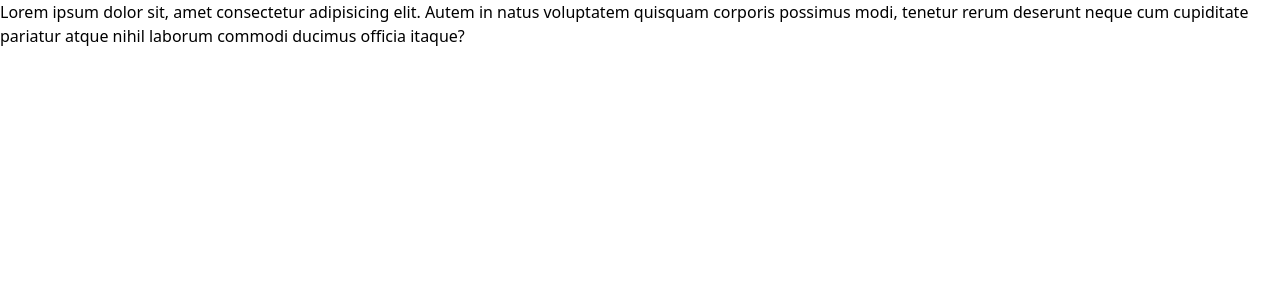
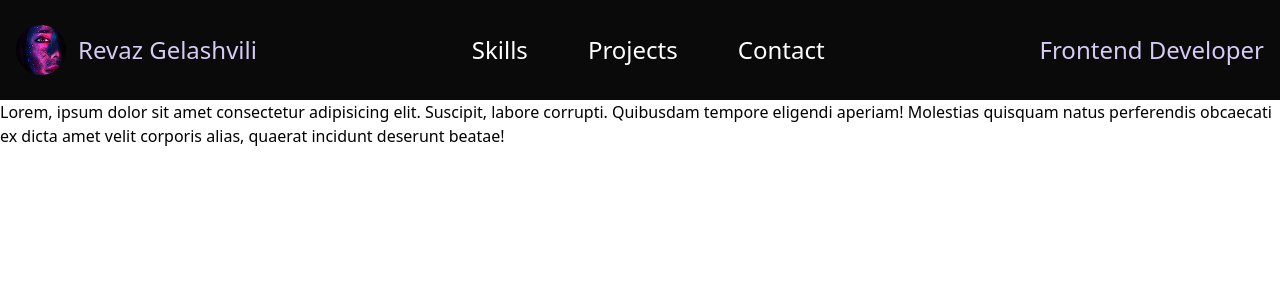
Before and after one commit to Revaz-Gelashvili/CV, a React (Vite) app: page / in a window 1280 px wide. Shown: the top 300 px of the page. Built offline with nearby package versions, Linux system fonts and the light colour scheme.

Commit message:
start to make Header

```diff
--- a/src/Components/Header/Header.jsx
+++ b/src/Components/Header/Header.jsx
@@ -1,14 +1,32 @@
 import "./Header.scss";
+import { useTranslation } from "react-i18next";
+import { Link } from "react-router-dom";
 
 export default function Header() {
+  const { t } = useTranslation();
   return (
-    <div>
-      <p>
-        Lorem ipsum dolor sit, amet consectetur adipisicing elit. Autem in natus
-        voluptatem quisquam corporis possimus modi, tenetur rerum deserunt neque
-        cum cupiditate pariatur atque nihil laborum commodi ducimus officia
-        itaque?
-      </p>
-    </div>
+    <header className="w-full flex justify-center bg-neutral-950 text-white absolute">
+      <nav className="w-full max-w-screen-xl h-25 flex items-center justify-between px-4">
+        <div className="flex items-center gap-3 font-medium">
+          <img
+            className="w-[50px] h-[50px]"
+            src="/Public/images/avatar.png"
+            alt="avatar"
+          />
+          <p className="myName text-xl lg:text-2xl">{t("header.name")}</p>
+        </div>
+
+        <ul className="lg:text-2xl hidden md:flex gap-15">
+          <li>{t("header.link1")}</li>
+          <li>{t("header.link2")}</li>
+          <li>{t("header.link3")}</li>
+        </ul>
+        <div>
+          <p className="myName text-xl lg:text-2xl font-medium">
+            Frontend Developer
+          </p>
+        </div>
+      </nav>
+    </header>
   );
 }
--- a/src/Components/Header/Header.scss
+++ b/src/Components/Header/Header.scss
@@ -0,0 +1,5 @@
+nav {
+  .myName {
+    color: #d6cbf4;
+  }
+}
--- a/src/Components/Hero/Hero.jsx
+++ b/src/Components/Hero/Hero.jsx
@@ -1,5 +1,12 @@
 import "./Hero.scss";
 
 export default function Hero() {
-  return;
+  return (
+    <div className="hero min-h-screen pt-[100px]">
+      Lorem, ipsum dolor sit amet consectetur adipisicing elit. Suscipit, labore
+      corrupti. Quibusdam tempore eligendi aperiam! Molestias quisquam natus
+      perferendis obcaecati ex dicta amet velit corporis alias, quaerat incidunt
+      deserunt beatae!
+    </div>
+  );
 }
--- a/src/Language/Json/en.json
+++ b/src/Language/Json/en.json
@@ -1,5 +1,8 @@
 {
   "header": {
-    "link1": "Home"
+    "name": "Revaz Gelashvili",
+    "link1": "Skills",
+    "link2": "Projects",
+    "link3": "Contact"
   }
 }
--- a/src/Language/Language.jsx
+++ b/src/Language/Language.jsx
@@ -3,7 +3,7 @@ import { useLanguage } from "./LanguageContext";
 
 const languages = ["en", "ru"];
 const fonts = {
-  en: "'Roboto', sans-serif",
+  en: "'Noto Sans', sans-serif",
   ru: "'Noto Sans', sans-serif",
 };
 
--- a/src/main.jsx
+++ b/src/main.jsx
@@ -1,3 +1,4 @@
+import { StrictMode } from "react";
 import { createRoot } from "react-dom/client";
 import { BrowserRouter } from "react-router-dom";
 import "./styles/tailwind.css";
--- a/vite.config.js
+++ b/vite.config.js
@@ -1,5 +1,7 @@
 import { defineConfig } from "vite";
+import react from "@vitejs/plugin-react-swc";
 import tailwindcss from "@tailwindcss/vite";
+
 export default defineConfig({
-  plugins: [tailwindcss()],
+  plugins: [react(), tailwindcss()],
 });
```
Also changed, not shown: src/App.jsx (+4 -3 lines), Public/Images/avatar.png (added).
